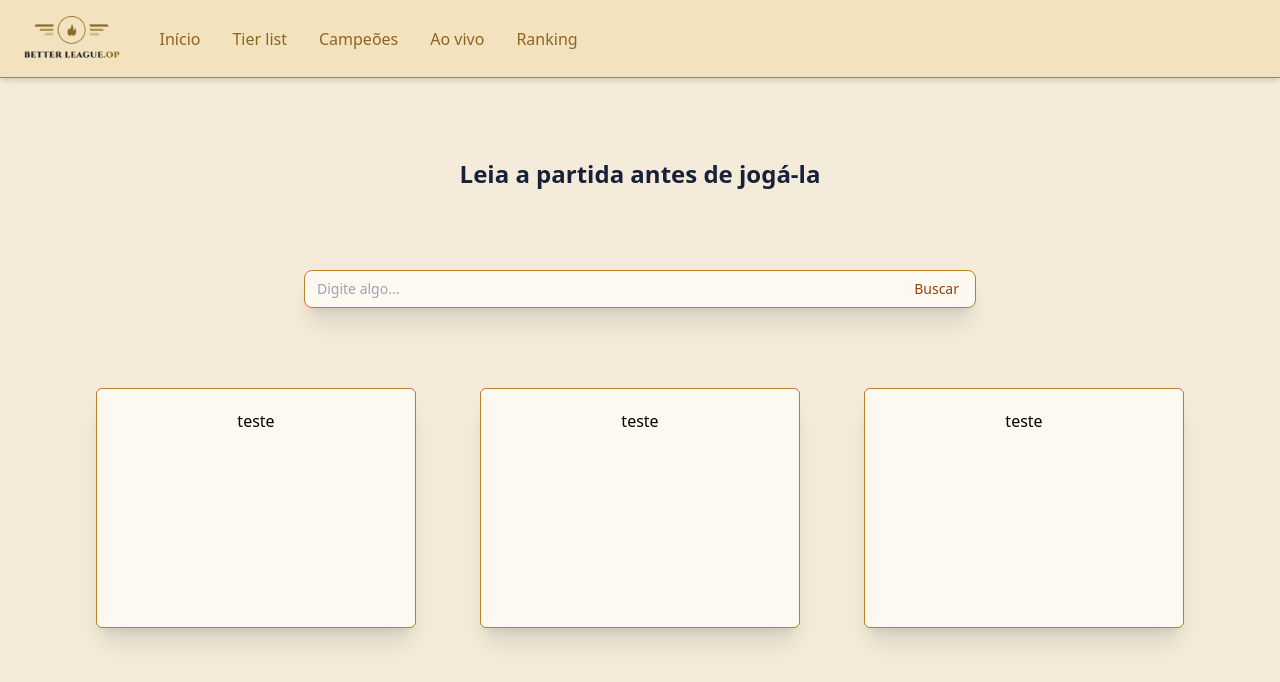
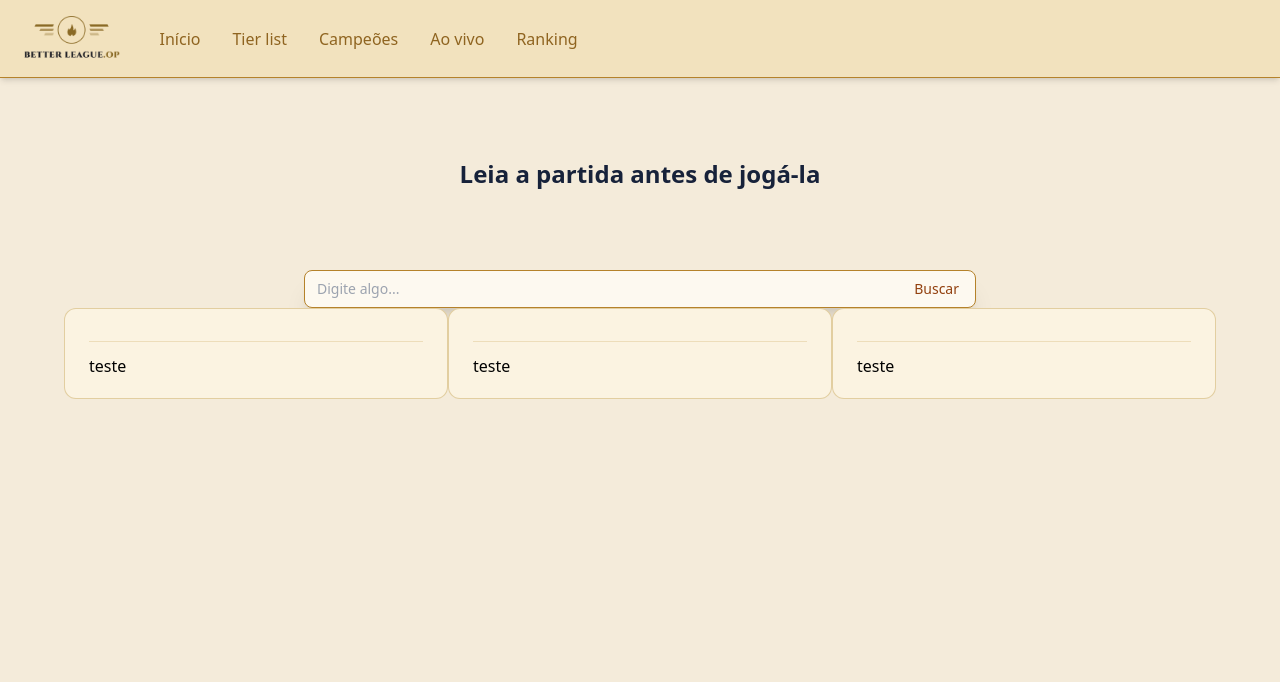
Before and after one commit to Phascencao/better-league, a React (Vite) app in the folder frontend/: page / in a window 1280 px wide. Shown: the top 682 px of the page. Built offline with nearby package versions, Linux system fonts and the light colour scheme.

Commit message:
estilização padrão dos cards alterada

```diff
--- a/frontend/src/components/CardBestChoices.jsx
+++ b/frontend/src/components/CardBestChoices.jsx
@@ -1,9 +1,18 @@
-function CardBestChoices(props) {
+function CardBestChoices({ title, badge, children }) {
   return (
-    <div className="flex justify-left px-8 py-20">
-      <div className="w-80 h-60 space-y-4 bg-surface shadow-xl py-5 rounded-md text-center border border-strong">
-        {props.children}
+    <div className="w-full max-w-sm bg-[#FBF3E1] border border-[#C9A961]/50 rounded-xl px-6 py-5">
+      <div className="flex items-center justify-between mb-3 pb-3 border-b border-[#C9A961]/30">
+        <h2 className="text-[#17223A] text-sm font-bold uppercase tracking-wide">
+          {title}
+        </h2>
+        {badge && (
+          <span className="text-[#B8860B] text-xs font-semibold uppercase tracking-wide">
+            {badge}
+          </span>
+        )}
       </div>
+
+      <div>{children}</div>
     </div>
   );
 }
```
